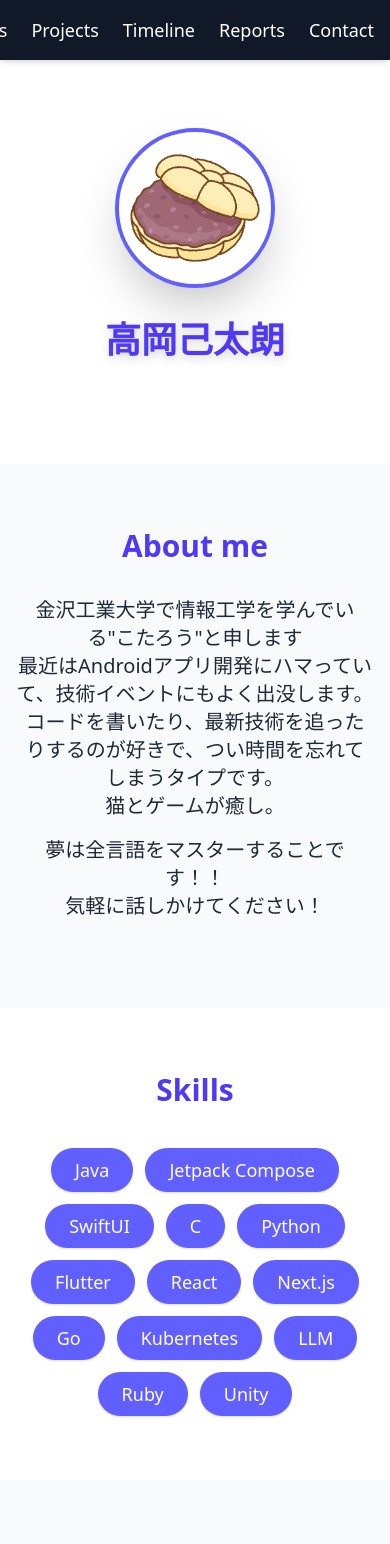
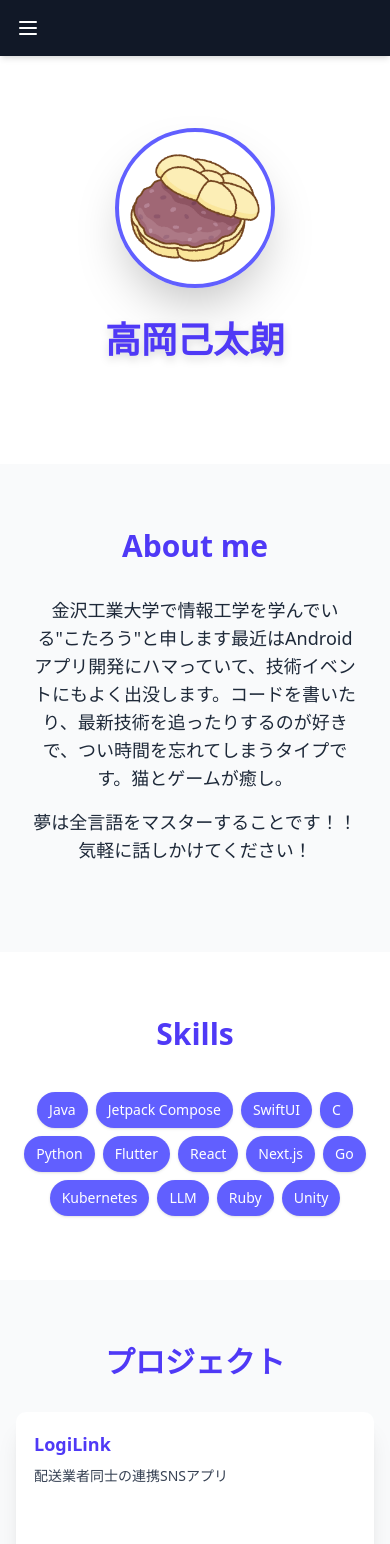
Before and after one commit to ko-tarou/my-portfolio, a Next.js app: page / in a window 390 px wide. Shown: the top 1544 px of the page. Built offline with nearby package versions, Linux system fonts and the light colour scheme.

Commit message:
add レスポンシブ対応

```diff
--- a/src/app/page.tsx
+++ b/src/app/page.tsx
@@ -3,7 +3,7 @@
 import Image from "next/image"
 import { useState } from "react"
 import { Dialog, DialogContent, DialogHeader, DialogTitle, DialogDescription } from "@/components/ui/dialog"
-import { ChevronDown, ChevronUp } from "lucide-react"
+import { ChevronDown, ChevronUp, Menu, X } from "lucide-react"
 
 // プロジェクトデータの型定義
 interface Project {
@@ -73,6 +73,7 @@ const projects: Project[] = [
 export default function Home() {
   const [selectedProject, setSelectedProject] = useState<Project | null>(null)
   const [isDialogOpen, setIsDialogOpen] = useState<boolean>(false)
+  const [mobileMenuOpen, setMobileMenuOpen] = useState<boolean>(false)
   const [events, setEvents] = useState<TimelineEvent[]>([
     {
       year: "2025",
@@ -146,19 +147,63 @@ export default function Home() {
     setEvents(events.map((event, i) => (i === index ? { ...event, isExpanded: !event.isExpanded } : event)))
   }
 
+  const toggleMobileMenu = () => {
+    setMobileMenuOpen(!mobileMenuOpen)
+  }
+
+  const scrollToSection = (sectionId: string) => {
+    const element = document.getElementById(sectionId)
+    if (element) {
+      element.scrollIntoView({ behavior: "smooth" })
+      setMobileMenuOpen(false)
+    }
+  }
+
   return (
     <main className="min-h-screen bg-white">
       {/* Fixed Navigation Header */}
       <header className="fixed top-0 w-full bg-[#111827] text-white py-4 z-50 shadow-md">
-        <nav className="container mx-auto px-4">
+        <nav className="container mx-auto px-4 flex justify-between items-center">
+          {/* Mobile menu button */}
+          <button
+            className="md:hidden text-white focus:outline-none"
+            onClick={toggleMobileMenu}
+            aria-label={mobileMenuOpen ? "メニューを閉じる" : "メニューを開く"}
+          >
+            {mobileMenuOpen ? <X size={24} /> : <Menu size={24} />}
+          </button>
+
+          {/* Desktop navigation */}
+          <div className="hidden md:block ml-auto">
             <ul className="flex justify-end space-x-6 text-lg font-medium">
               {["about", "skills", "projects", "timeline", "reports", "contact"].map((section) => (
                 <li key={section} className="hover:text-indigo-400 transition-colors">
-                <a href={`#${section}`}>{section.charAt(0).toUpperCase() + section.slice(1)}</a>
+                  <button onClick={() => scrollToSection(section)}>
+                    {section.charAt(0).toUpperCase() + section.slice(1)}
+                  </button>
                 </li>
               ))}
             </ul>
+          </div>
         </nav>
+
+        {/* Mobile menu */}
+        {mobileMenuOpen && (
+          <div className="md:hidden bg-[#111827] border-t border-gray-700 py-4 px-4 animate-fadeIn">
+            <ul className="flex flex-col space-y-4">
+              {["about", "skills", "projects", "timeline", "reports", "contact"].map((section) => (
+                <li key={section} className="hover:text-indigo-400 transition-colors">
+                  <button
+                    onClick={() => scrollToSection(section)}
+                    className="w-full text-left py-2 px-4 hover:bg-gray-800 rounded-md"
+                  >
+                    {section.charAt(0).toUpperCase() + section.slice(1)}
+                  </button>
+                </li>
+              ))}
+            </ul>
+          </div>
+        )}
       </header>
 
       {/* Hero Section */}
@@ -174,28 +219,27 @@ export default function Home() {
           />
         </div>
 
-        <h1 className="text-indigo-600 text-4xl md:text-6xl font-bold drop-shadow-lg mb-6">高岡己太朗</h1>
+        <h1 className="text-indigo-600 text-4xl md:text-6xl font-bold drop-shadow-lg mb-6 text-center">高岡己太朗</h1>
       </section>
 
       {/* About Section */}
       <section id="about" className="py-16 bg-gray-50">
         <div className="container mx-auto px-4">
           <h2 className="text-3xl font-semibold text-center text-indigo-600 mb-8">About me</h2>
-          <p className="text-xl text-center max-w-6xl mx-auto text-gray-800">
+          <p className="text-lg md:text-xl text-center max-w-6xl mx-auto text-gray-800 px-4">
             金沢工業大学で情報工学を学んでいる&quot;こたろう&quot;と申します
-            <br />
+            <br className="hidden sm:block" />
             最近はAndroidアプリ開発にハマっていて、技術イベントにもよく出没します。
-            <br />
+            <br className="hidden sm:block" />
             コードを書いたり、最新技術を追ったりするのが好きで、つい時間を忘れてしまうタイプです。
-            <br />
+            <br className="hidden sm:block" />
             猫とゲームが癒し。
-            <br />
+            <br className="hidden sm:block" />
             <span className="block mt-4 mb-6">
               夢は全言語をマスターすることです！！
-              <br />
+              <br className="hidden sm:block" />
               気軽に話しかけてください！
             </span>
-
           </p>
         </div>
       </section>
@@ -204,7 +248,7 @@ export default function Home() {
       <section id="skills" className="py-16">
         <div className="container mx-auto px-4">
           <h2 className="text-3xl font-semibold text-center text-indigo-600 mb-10">Skills</h2>
-          <div className="flex justify-center flex-wrap gap-3 md:gap-4 max-w-4xl mx-auto">
+          <div className="flex justify-center flex-wrap gap-2 sm:gap-3 md:gap-4 max-w-4xl mx-auto">
             {[
               "Java",
               "Jetpack Compose",
@@ -222,7 +266,7 @@ export default function Home() {
             ].map((skill) => (
               <div
                 key={skill}
-                className="px-6 py-2 bg-indigo-500 text-white text-lg rounded-full hover:bg-indigo-700 transition shadow-sm"
+                className="px-3 sm:px-4 md:px-6 py-2 bg-indigo-500 text-white text-sm md:text-lg rounded-full hover:bg-indigo-700 transition shadow-sm"
               >
                 {skill}
               </div>
@@ -235,18 +279,18 @@ export default function Home() {
       <section id="projects" className="py-16 bg-gray-50">
         <div className="container mx-auto px-4">
           <h2 className="text-3xl font-semibold text-center text-indigo-600 mb-8">プロジェクト</h2>
-          <div className="grid grid-cols-1 md:grid-cols-2 lg:grid-cols-3 gap-6 max-w-6xl mx-auto">
+          <div className="grid grid-cols-1 sm:grid-cols-2 lg:grid-cols-3 gap-4 md:gap-6 max-w-6xl mx-auto">
             {projects.map((project) => (
               <button
                 key={project.title}
                 onClick={() => openProjectDetails(project)}
-                className="h-36 px-6 py-6 bg-white text-indigo-600 rounded-lg border-2 border-white shadow-xl
+                className="h-36 px-4 sm:px-6 py-4 sm:py-6 bg-white text-indigo-600 rounded-lg border-2 border-white shadow-xl
                   hover:bg-gradient-to-r hover:from-indigo-500 hover:via-indigo-600 hover:to-indigo-800
                   hover:text-white hover:shadow-lg hover:-translate-y-1 active:scale-95
                   transition transform flex flex-col items-start"
               >
-                <span className="text-xl font-bold mb-4">{project.title}</span>
-                <span className="text-base text-gray-700 hover:text-white">{project.desc}</span>
+                <span className="text-lg sm:text-xl font-bold mb-2 sm:mb-4">{project.title}</span>
+                <span className="text-sm sm:text-base text-gray-700 hover:text-white">{project.desc}</span>
               </button>
             ))}
           </div>
@@ -256,7 +300,7 @@ transition transform flex flex-col items-start"
       {/* Project Details Dialog */}
       <Dialog open={isDialogOpen} onOpenChange={setIsDialogOpen}>
         {selectedProject && (
-          <DialogContent className="sm:max-w-md">
+          <DialogContent className="sm:max-w-md max-w-[90vw] mx-4">
             <DialogHeader>
               <div className="flex items-center justify-between">
                 <DialogTitle className="text-xl font-bold text-indigo-600">{selectedProject.title}</DialogTitle>
@@ -291,27 +335,29 @@ transition transform flex flex-col items-start"
           <h2 className="text-3xl font-semibold text-center text-indigo-600 mb-10">これまでの活動</h2>
           <div className="max-w-5xl mx-auto">
             <div className="relative">
-              {/* Timeline center line */}
-              <div className="absolute left-1/2 top-0 bottom-0 w-1 bg-indigo-500 transform -translate-x-1/2"></div>
+              {/* Timeline center line - hidden on mobile, visible on md and up */}
+              <div className="hidden md:block absolute left-1/2 top-0 bottom-0 w-1 bg-indigo-500 transform -translate-x-1/2"></div>
 
               {/* Timeline events */}
               {events.map((event, index) => {
                 const isEven = index % 2 === 0
 
                 return (
-                  <div key={index} className="mb-12 relative flex justify-center items-center">
-                    {/* Year marker in center */}
-                    <div className="absolute left-1/2 -translate-x-1/2 w-8 h-8 rounded-full bg-indigo-500 border-4 border-white z-10 flex items-center justify-center text-xs text-white font-bold">
+                  <div key={index} className="mb-8 md:mb-12 relative flex justify-center items-start">
+                    {/* Year marker in center - only visible on md screens and up */}
+                    <div className="hidden md:flex absolute left-1/2 -translate-x-1/2 w-8 h-8 rounded-full bg-indigo-500 border-4 border-white z-10 items-center justify-center text-xs text-white font-bold">
                       {event.year.slice(-2)}
                     </div>
 
-                    {/* Content positioning based on even/odd - responsive layout */}
+                    {/* Content positioning - full width on mobile, alternating on desktop */}
                     <div
-                      className={`w-full md:w-5/12 ${isEven ? "md:ml-auto pl-12 md:pl-0 md:pr-8" : "md:mr-auto pl-12 md:pl-8"} relative`}
+                      className={`w-full md:w-5/12 ${
+                        isEven ? "md:ml-auto pl-10 md:pl-0 md:pr-8" : "md:mr-auto pl-10 md:pl-8"
+                      } relative`}
                     >
                       {/* Event content */}
                       <div className="bg-white rounded-lg shadow-md overflow-hidden">
-                        <div className="bg-indigo-600 text-white px-6 py-3 flex justify-between items-center">
+                        <div className="bg-indigo-600 text-white px-4 sm:px-6 py-3 flex justify-between items-center">
                           <span className="font-medium">{event.year}</span>
                           <button
                             onClick={() => toggleExpand(index)}
@@ -322,12 +368,12 @@ transition transform flex flex-col items-start"
                           </button>
                         </div>
 
-                        <div className="p-6">
-                          <h3 className="font-bold text-lg mb-2 text-gray-800">{event.title}</h3>
-                          <p className="text-sm mb-4 text-gray-700">{event.description}</p>
+                        <div className="p-4 sm:p-6">
+                          <h3 className="font-bold text-base sm:text-lg mb-2 text-gray-800">{event.title}</h3>
+                          <p className="text-xs sm:text-sm mb-4 text-gray-700">{event.description}</p>
 
                           {event.organization && (
-                            <div className="bg-indigo-500 text-white text-sm rounded-md shadow-md p-3 text-center mb-3">
+                            <div className="bg-indigo-500 text-white text-xs sm:text-sm rounded-md shadow-md p-2 sm:p-3 text-center mb-3">
                               {event.organization}
                             </div>
                           )}
@@ -339,7 +385,7 @@ transition transform flex flex-col items-start"
                           )}
 
                           {event.isExpanded && event.details && (
-                            <div className="mt-4 text-sm bg-gray-100 p-4 rounded-md border border-gray-200">
+                            <div className="mt-4 text-xs sm:text-sm bg-gray-100 p-3 sm:p-4 rounded-md border border-gray-200">
                               {event.details}
                             </div>
                           )}
@@ -348,6 +394,11 @@ transition transform flex flex-col items-start"
 
                       {/* Mobile timeline dot */}
                       <div className="absolute top-4 left-0 w-4 h-4 rounded-full bg-indigo-500 border-2 border-white md:hidden"></div>
+
+                      {/* Mobile year marker */}
+                      <div className="absolute top-3 left-0 w-6 h-6 flex items-center justify-center md:hidden">
+                        <span className="text-[10px] font-bold text-white">{event.year.slice(-2)}</span>
+                      </div>
                     </div>
 
                     {/* Connector line to center - only visible on desktop */}
@@ -373,7 +424,7 @@ transition transform flex flex-col items-start"
               href="https://note.com/kota28/n/n664275bb1967"
               target="_blank"
               rel="noopener noreferrer"
-              className="block text-gray-700 underline py-2 hover:text-indigo-600 transition-colors text-sm"
+              className="block text-gray-700 underline py-2 hover:text-indigo-600 transition-colors text-xs sm:text-sm"
             >
               ・「アーキテクチャって何？」から始まったインターンの学び
             </a>
@@ -381,7 +432,7 @@ transition transform flex flex-col items-start"
               href="https://qiita.com/ko-tarou/items/09130bb977fb9fa798d4"
               target="_blank"
               rel="noopener noreferrer"
-              className="block text-gray-700 underline py-2 hover:text-indigo-600 transition-colors text-sm"
+              className="block text-gray-700 underline py-2 hover:text-indigo-600 transition-colors text-xs sm:text-sm"
             >
               ・Kubectl AIの使い方
             </a>
@@ -389,7 +440,7 @@ transition transform flex flex-col items-start"
               href="https://qiita.com/ko-tarou/items/17bc649c20c3d9257712"
               target="_blank"
               rel="noopener noreferrer"
-              className="block text-gray-700 underline py-2 hover:text-indigo-600 transition-colors text-sm"
+              className="block text-gray-700 underline py-2 hover:text-indigo-600 transition-colors text-xs sm:text-sm"
             >
               ・後輩のためのFigma入門
             </a>
@@ -397,7 +448,7 @@ transition transform flex flex-col items-start"
               href="https://qiita.com/ko-tarou/items/252b48ce0dc375ab2657"
               target="_blank"
               rel="noopener noreferrer"
-              className="block text-gray-700 underline py-2 hover:text-indigo-600 transition-colors text-sm"
+              className="block text-gray-700 underline py-2 hover:text-indigo-600 transition-colors text-xs sm:text-sm"
             >
               ・WebGPUを使ってAI推論を高速化してみた!
             </a>
@@ -405,7 +456,7 @@ transition transform flex flex-col items-start"
               href="https://qiita.com/ko-tarou/items/6e3bba14c7259118cc36"
               target="_blank"
               rel="noopener noreferrer"
-              className="block text-gray-700 underline py-2 hover:text-indigo-600 transition-colors text-sm"
+              className="block text-gray-700 underline py-2 hover:text-indigo-600 transition-colors text-xs sm:text-sm"
             >
               ・Wallpaper EngineをPythonで再現？Pygameで作るアニメーション壁紙
             </a>
@@ -418,7 +469,7 @@ transition transform flex flex-col items-start"
         <div className="container mx-auto px-4 text-center">
           <h2 className="text-3xl font-semibold text-indigo-600 mb-8">Contact</h2>
           <p className="text-lg mb-6 text-gray-700">お問い合わせはこちらから</p>
-          <div className="flex justify-center space-x-6">
+          <div className="flex flex-col sm:flex-row justify-center space-y-4 sm:space-y-0 sm:space-x-6">
             <a
               href="mailto:akokoa1221@gmail.com"
               className="bg-indigo-600 text-white px-6 py-3 rounded-full hover:bg-indigo-700 transition shadow-md"
```
Lines whose indentation alone changed are shown as unchanged.
